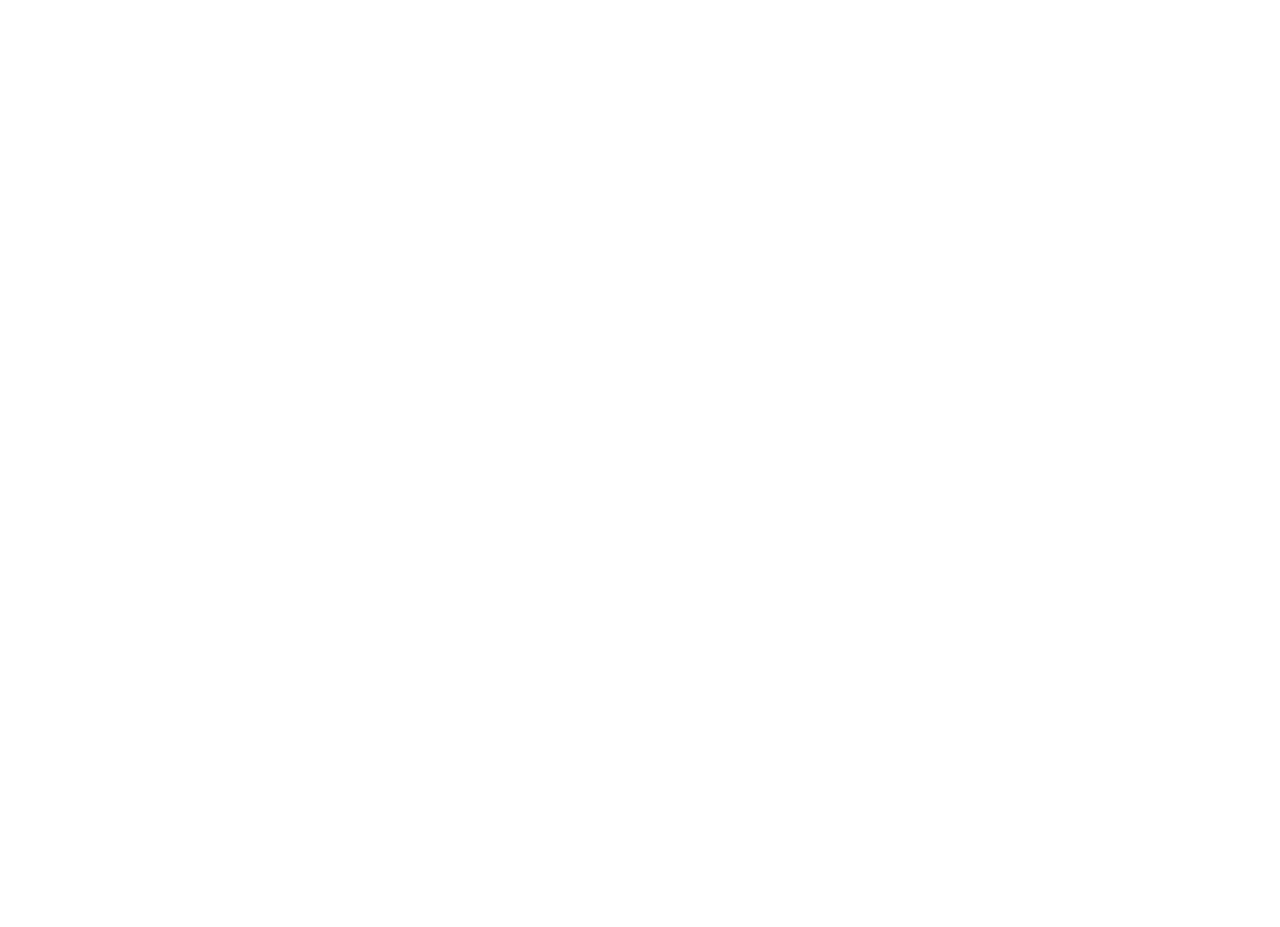
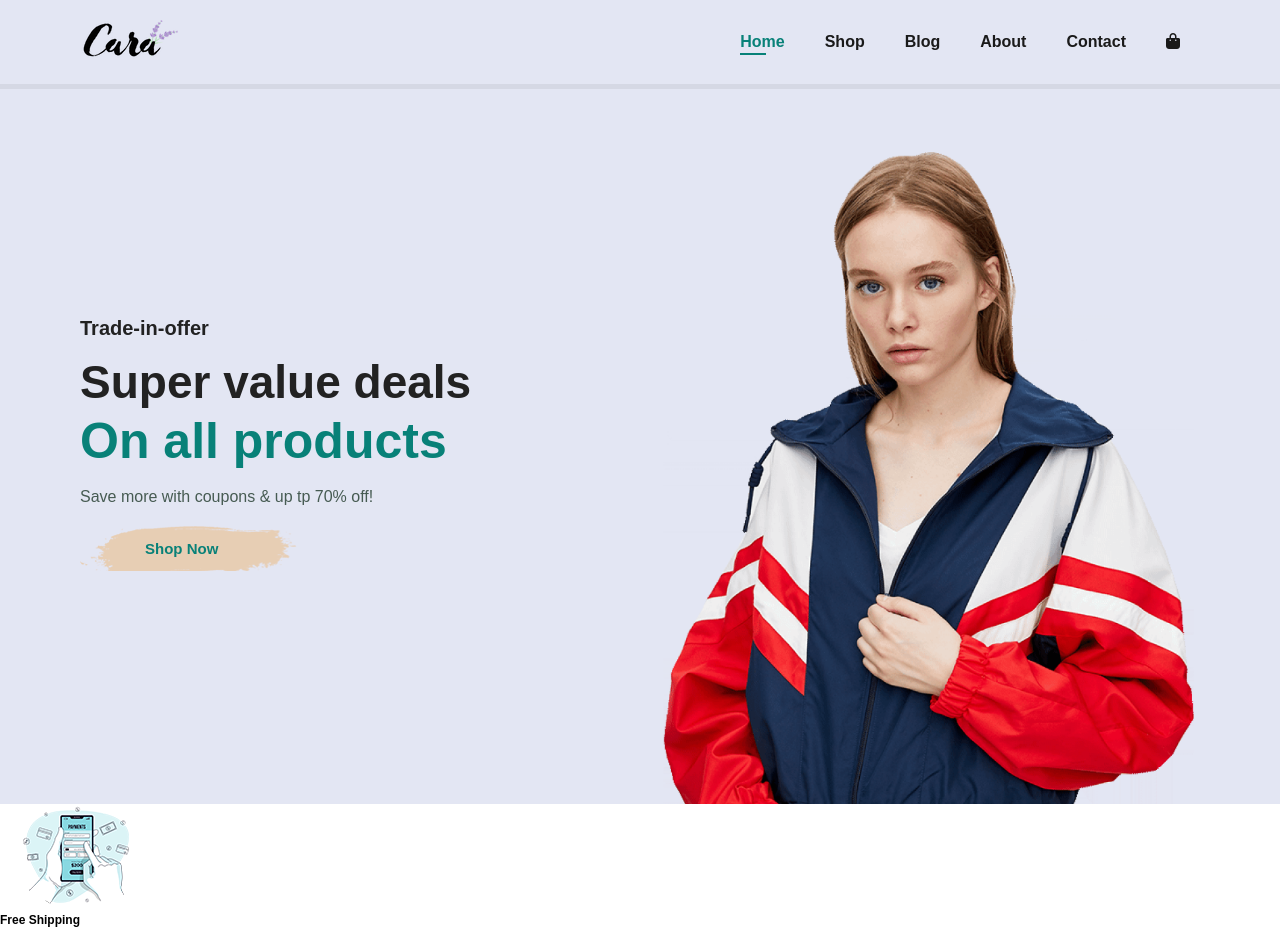
Before and after one commit to BilalMughal3993/EcommerceWeb, a plain HTML site: page index.html in a window 1280 px wide. Before the commit the page ends 800 px from the top, so only its background shows below. Drawn offline with Linux system fonts and the light colour scheme.

Commit message:
Navbar is complete

```diff
--- a/index.html
+++ b/index.html
@@ -4,10 +4,46 @@
     <meta charset="UTF-8">
     <meta http-equiv="X-UA-Compatible" content="IE=edge">
     <meta name="viewport" content="width=device-width, initial-scale=1.0">
-    <title>commerence</title>
     <link rel="stylesheet" href="style.css">
+
+    <link rel="stylesheet" href="https://cdnjs.cloudflare.com/ajax/libs/font-awesome/6.1.1/css/all.min.css" />
+    <title>Ecommerce</title>
 </head>
 <body>
-    <script src="script.js "></script>
+    <script src="script.js"></script>
+    <section id="header">
+        <a href="#">
+            <img src="img/logo.png" class="logo" alt="logo">
+        </a>
+
+        <div>
+            <ul id="navbar">
+                <li><a class="active" href="index.html">Home</a></li>
+                <li><a href="shop.html">Shop</a></li>
+                <li><a href="blog.html">Blog</a></li>
+                <li><a href="about.html">About</a></li>
+                <li><a href="contact.html">Contact </a></li>
+                <li><a href=""><i class="fa-solid fa-bag-shopping"></a></i></li>
+            </ul>
+
+
+        </div>
+    </section>
+
+    <section id="hero" >
+        <h4>Trade-in-offer</h4>
+        <h2>Super value deals</h2>
+        <h1>On all products </h1>
+        <p>Save more with coupons & up tp 70% off!</p>
+        <button>Shop Now</button>
+    </section>
+
+    <section id="feature">
+        <div class="fe-box">
+            <img src="img/features/f1.png" alt="">
+            <h6>Free Shipping</h6>
+        </div>
+    </section>
+
 </body>
 </html>
--- a/style.css
+++ b/style.css
@@ -5,3 +5,127 @@
     box-sizing: border-box;
     font-family: 'Spartan',sans-serif;
 }
+h1 {
+ font-size: 50px;
+ line-height: 64px;
+ color: #222;
+
+}
+h2 {
+    font-size: 46px;
+    line-height: 54px;
+    color: #222;
+
+}
+h4 {
+
+    font-size: 20px;
+    color: #222;
+
+}
+h6 {
+    font-weight: 700;
+    font-size: 12px;
+
+}
+p {
+font-size: 16px;
+color: #465b52;
+margin: 15px 0 20px 0;
+}
+.section-p1 {
+    padding: 40px 80px;
+
+}
+.section-m1 {
+    margin: 40px 0;
+}
+body {
+    width: 100%;
+}
+
+
+/* header start */
+#header {
+    display: flex;
+    align-items: center;
+    justify-content: space-between;
+
+    padding: 20px 80px;
+    background-color: #E3E6F3;
+    box-shadow: 0 5px rgb(0, 0, 0,0.06);
+    z-index: 999;
+    position: sticky;
+    top: 0;
+    left: 0;
+}
+
+#navbar {
+    display: flex;
+    align-items: center;
+    justify-content: center;
+}
+
+#navbar li{
+    list-style: none;
+    padding: 0 20px;
+    position: relative;
+}
+
+#navbar li a{
+    text-decoration: none;
+    font-size: 16px;
+    font-weight: 600;
+    color: #1a1a1a;
+    transition: 0.3s ease;
+}
+
+#navbar li a:hover,
+#navbar li a.active {
+    color: #088178;
+}
+
+#navbar li a.active::after,
+#navbar li a:hover::after{
+    content: "";
+    width: 30%;
+    height: 2px;
+    background: #088178;
+    position: absolute ;
+    bottom: -4px;
+    left: 20px;
+}
+
+/* homepage */
+#hero {
+    background-image:url("img/hero4.png");
+    height: 90vh;
+    width: 100%;
+    background-size: cover;
+    background-position: top 25% right 0;
+    padding: 0 80px;
+    display: flex;
+    flex-direction: column;
+    align-items: flex-start;
+    justify-content: center;
+}
+#hero h4{
+
+    padding-bottom: 15px;
+
+}
+#hero h1 {
+    color: #088178;
+}
+#hero button{
+    background-image:url("img/button.png");
+    background-color:transparent;
+    color: #088178;
+    border: 0;
+    padding: 14px 80px 14px 65px;
+    background-repeat: no-repeat;
+    cursor: pointer;
+    font-weight: 700;
+    font-size: 15px;
+
+}
```
